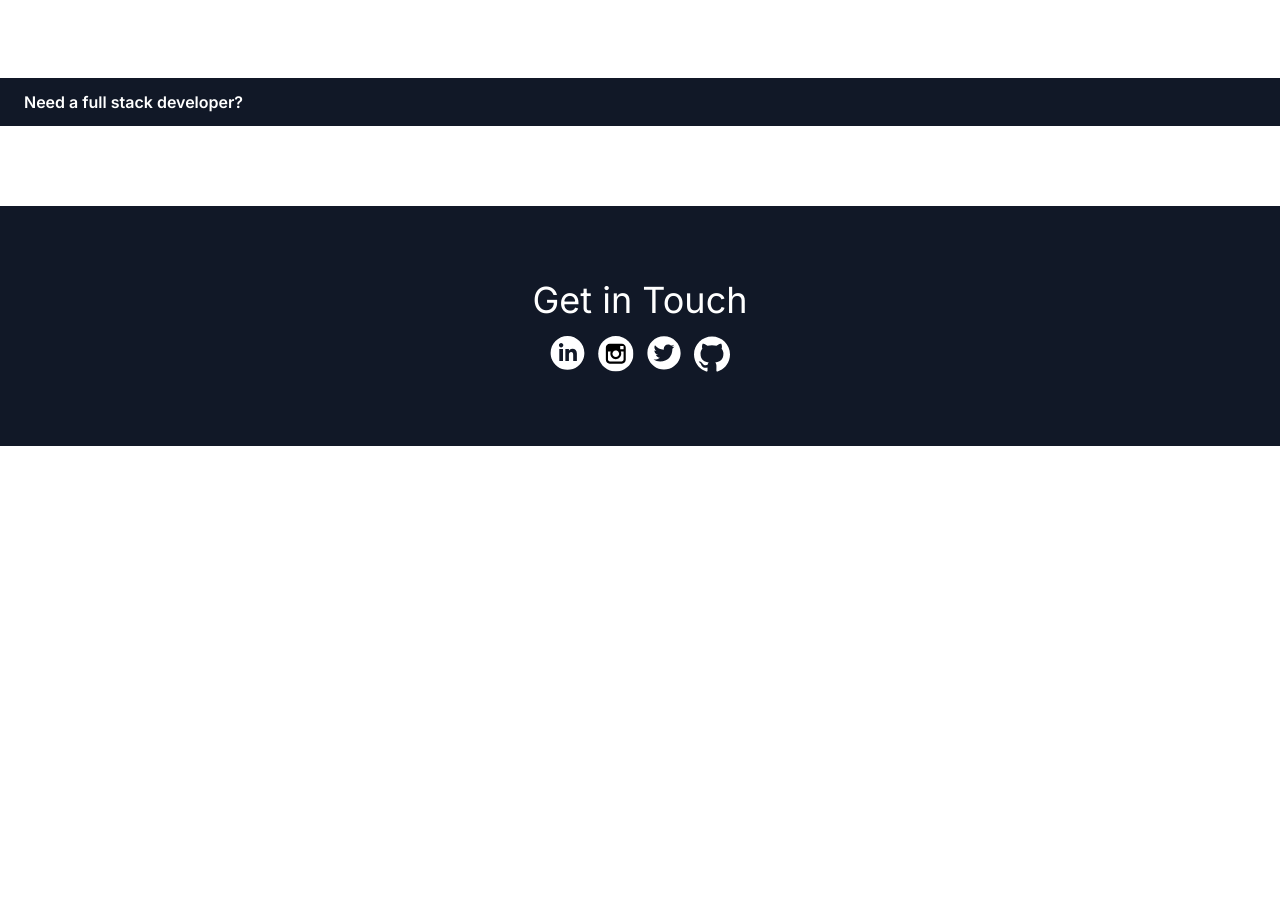
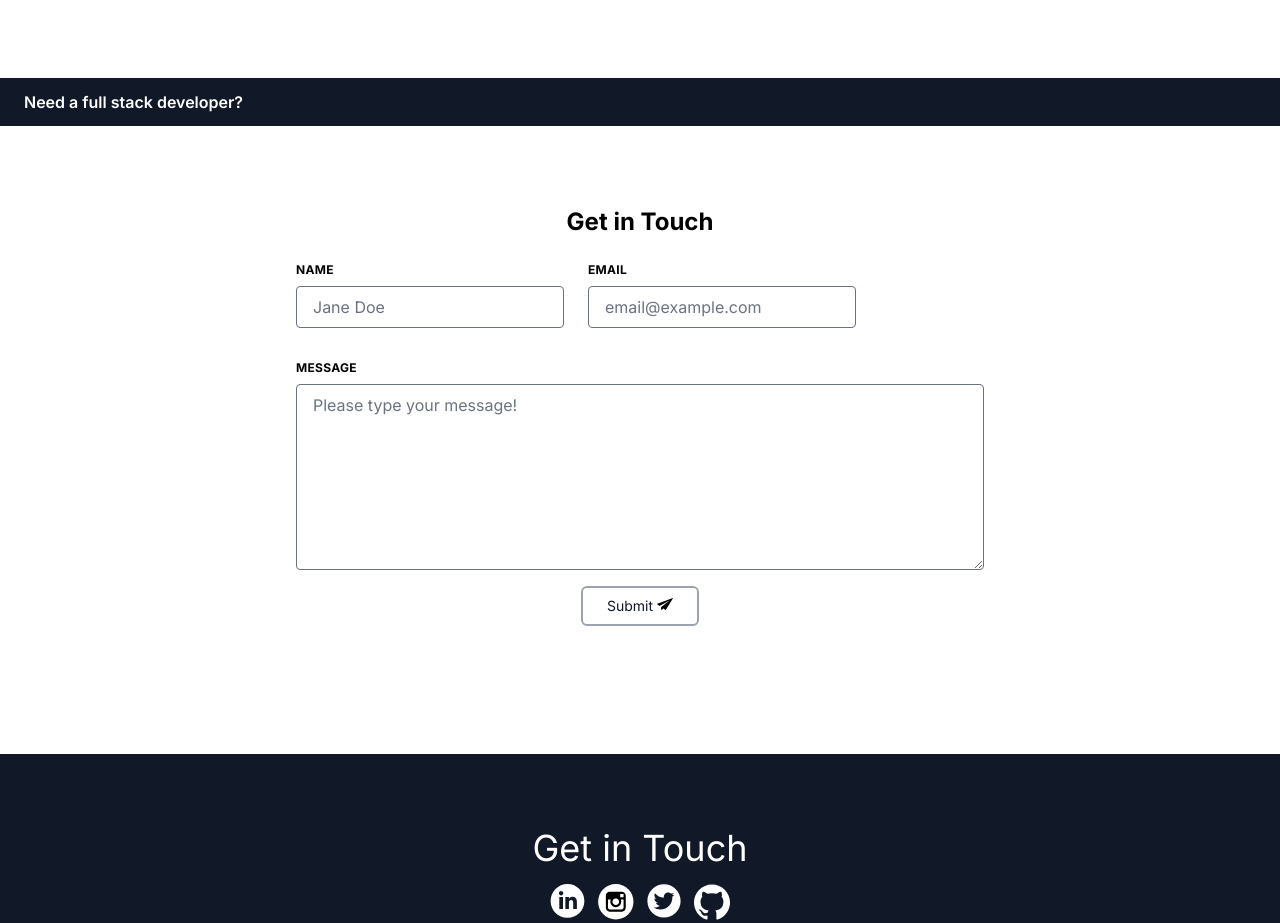
Before and after one commit to noor-codes/noorullah.dev, a Next.js app: page / in a window 1280 px wide. Shown: the part 1420-2343 px from the top of the page. Before the commit the page ends 1866 px from the top, so only its background shows below. Built offline with nearby package versions, Linux system fonts and the light colour scheme; what @tailwindcss/typography would draw is missing.

Commit message:
Get In Touch Form

```diff
--- a/components/Landing.jsx
+++ b/components/Landing.jsx
@@ -1,5 +1,7 @@
 import Image from 'next/image'
 import DownloadIcon from '@/public/icons/landing/download-icon.svg'
+import PaperPlaneIcon from '@/public/icons/landing/paperplane-icon.svg'
+
 import LandingSections from './LandingSections'
 
 const Landing = () => {
@@ -34,7 +36,7 @@ const Landing = () => {
           <div className="flex justify-center mt-6 mb-2">
             <button
               type="button"
-              className="flex items-center justify-center w-full py-2 bg-gray-900 text-white  rounded hover:bg-gray-700 cursor-pointer transition duration-500 ease-out focus:outline-none focus:ring-2 focus:ring-offset-2 focus:ring-black focus:ring-opacity-50 focus:ring-offset-white transform active:scale-90"
+              className="flex items-center justify-center w-full py-2 bg-gray-900 text-white  rounded hover:bg-gray-700 cursor-pointer transition duration-500 ease-out focus:outline-none focus:ring-2 focus:ring-offset-2 focus:ring-black focus:ring-opacity-50 focus:ring-offset-white transform active:scale-95"
             >
               Download Resume
               <DownloadIcon className="h-5 w-5 fill-current ml-2" />
@@ -133,6 +135,73 @@ const Landing = () => {
       <div className="bg-gray-900 text-white py-3 pl-6 font-semibold">
         Need a full stack developer?
       </div>
+
+      <div className="container min-w-xs mx-auto px-6 sm:px-10 md:max-w-2xl xl:max-w-3xl">
+        <fieldset>
+          <form className="mt-20">
+            <h2 className="text-2xl text-center font-bold">Get in Touch</h2>
+            <div className="pt-4 pb-8 mb-4 flex flex-col my-2">
+              <div className="-mx-3 md:flex mb-6">
+                <div className="px-3 mb-6 md:mb-0">
+                  <label
+                    className="block uppercase tracking-wide text-grey-darker text-xs font-bold mb-2"
+                    htmlFor="name"
+                  >
+                    Name
+                    <input
+                      className="appearance-none block w-full mt-2 bg-grey-lighter text-grey-darker border border-red rounded py-2 px-4 mb-2"
+                      id="name"
+                      type="text"
+                      placeholder="Jane Doe"
+                    />
+                  </label>
+                  {/*<p className="text-red text-xs italic">Please fill out this field.</p>*/}
+                </div>
+                <div className="px-3">
+                  <label
+                    className="block uppercase tracking-wide text-grey-darker text-xs font-bold mb-2"
+                    htmlFor="email"
+                  >
+                    Email
+                    <input
+                      className="appearance-none mt-2 block w-full bg-grey-lighter text-grey-darker border border-grey-lighter rounded py-2 px-4"
+                      id="email"
+                      type="email"
+                      placeholder="email@example.com"
+                    />
+                  </label>
+                </div>
+              </div>
+              <div className="-mx-3 mb-2">
+                <div className="px-3">
+                  <label
+                    className="block uppercase tracking-wide text-grey-darker text-xs font-bold mb-2"
+                    htmlFor="message"
+                  >
+                    Message
+                    <textarea
+                      className="appearance-none block mt-2 w-full bg-grey-lighter text-grey-darker border border-grey-lighter rounded py-2 px-4"
+                      id="message"
+                      type="text"
+                      rows="7"
+                      placeholder="Please type your message!"
+                    />
+                  </label>
+                </div>
+              </div>
+              <div className="flex justify-center">
+                <button
+                  type="button"
+                  className="flex items-center text-sm px-6 border-2 select-none border-gray-400 hover:border-gray-900 text-gray-900 hover:bg-gray-900 hover:text-white cursor-pointer rounded-md py-2 transition duration-500 ease-out focus:outline-none focus:ring-2 focus:ring-offset-2 focus:ring-black focus:ring-opacity-50 focus:ring-offset-white transform active:scale-95 disabled:bg-gray-200 disabled:hover:text-gray-700 disabled:hover:border-gray-400 disabled:cursor-not-allowed"
+                >
+                  Submit
+                  <PaperPlaneIcon className="ml-1 h-5 w-4 fill-current -mt-1" />
+                </button>
+              </div>
+            </div>
+          </form>
+        </fieldset>
+      </div>
     </>
   )
 }
```
Also changed, not shown: public/icons/landing/paperplane-icon.svg (added).
